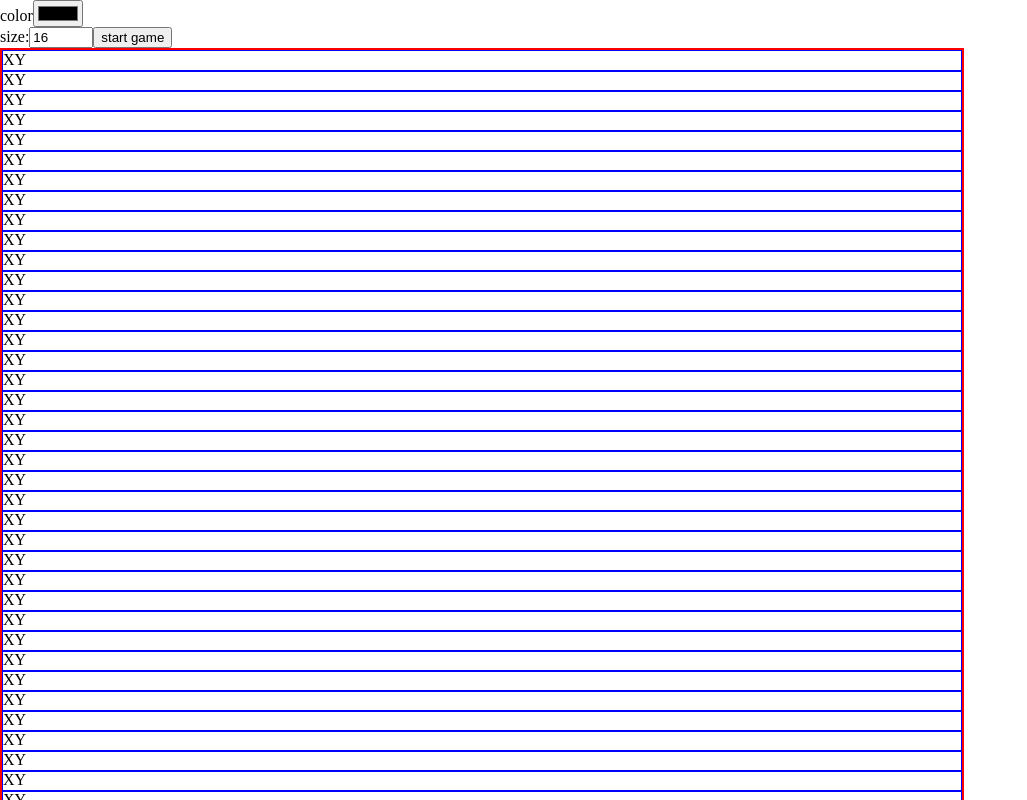
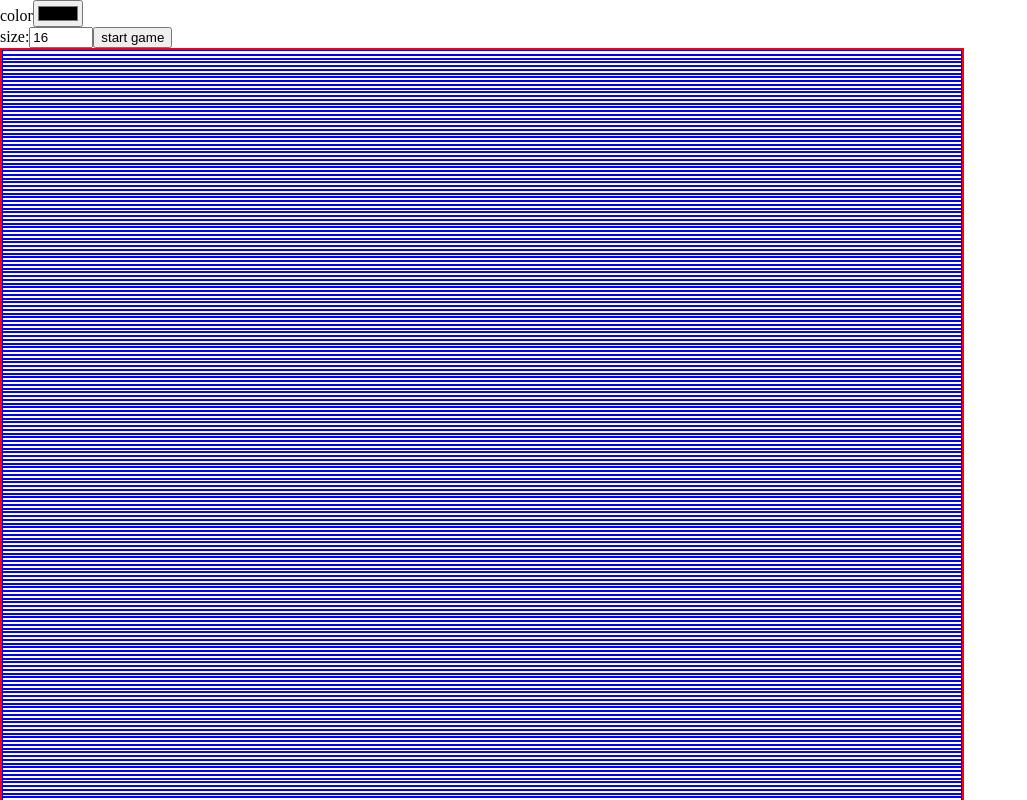
Before and after one commit to sujithvarughese/odin-etch-a-sketch, a React (Vite) app in the folder react/: page / in a window 1280 px wide. Shown: the top 800 px of the page, without its empty margins (0-1027 px from the left). Built offline with nearby package versions, Linux system fonts and the light colour scheme.

Commit message:
code cleanup

```diff
--- a/react/src/Form.jsx
+++ b/react/src/Form.jsx
@@ -1,9 +1,10 @@
-import {useGlobalContext} from "./context.jsx";
+import { useGlobalContext } from "./context.jsx";
 
 const Form = () => {
 
 	const { size, setSize, setColor, setStyles } = useGlobalContext()
 
+	// on submit, grid styles state is updated, which triggers grid re-render (instead of using size which would cause grid to re-render multiple times as user scrolls through grid sizes)
 	const handleSubmit = (e) => {
 		e.preventDefault()
 		setStyles({gridTemplateColumns:`repeat(${size}, 1fr)`, gridTemplateRows:`repeat(${size}, 1fr)`})
--- a/react/src/Square.jsx
+++ b/react/src/Square.jsx
@@ -1,10 +1,11 @@
-import { useState, useEffect } from "react";
+import { useState } from "react";
 import {useGlobalContext} from "./context.jsx";
 
 const Square = () => {
 
 	const { color } = useGlobalContext()
 
+	// state is used for individual square color so not needed in global
 	const [squareStyles, setSquareStyles] = useState()
 
 
@@ -13,7 +14,6 @@ const Square = () => {
 			className='square'
 			style={{background: squareStyles}}
 			onClick={()=>setSquareStyles(color)}>
-XY
 		</div>
 	);
 };
--- a/react/src/context.jsx
+++ b/react/src/context.jsx
@@ -14,9 +14,9 @@ const AppProvider = ( {children} ) => {
 			{
 				color,
 				setColor,
+				size,
 				setSize,
 				grid,
-				size,
 				setGrid,
 				styles,
 				setStyles
```
